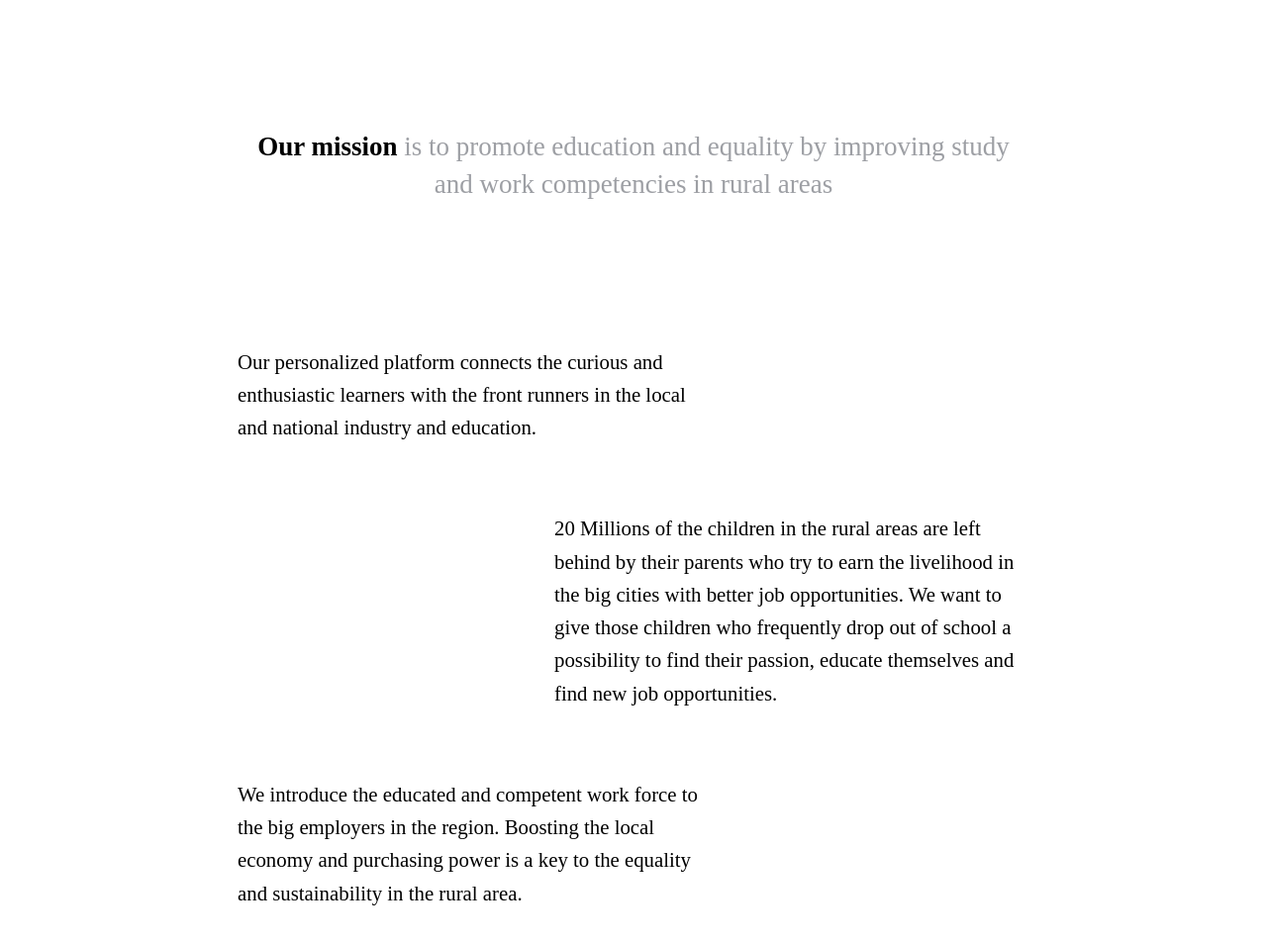
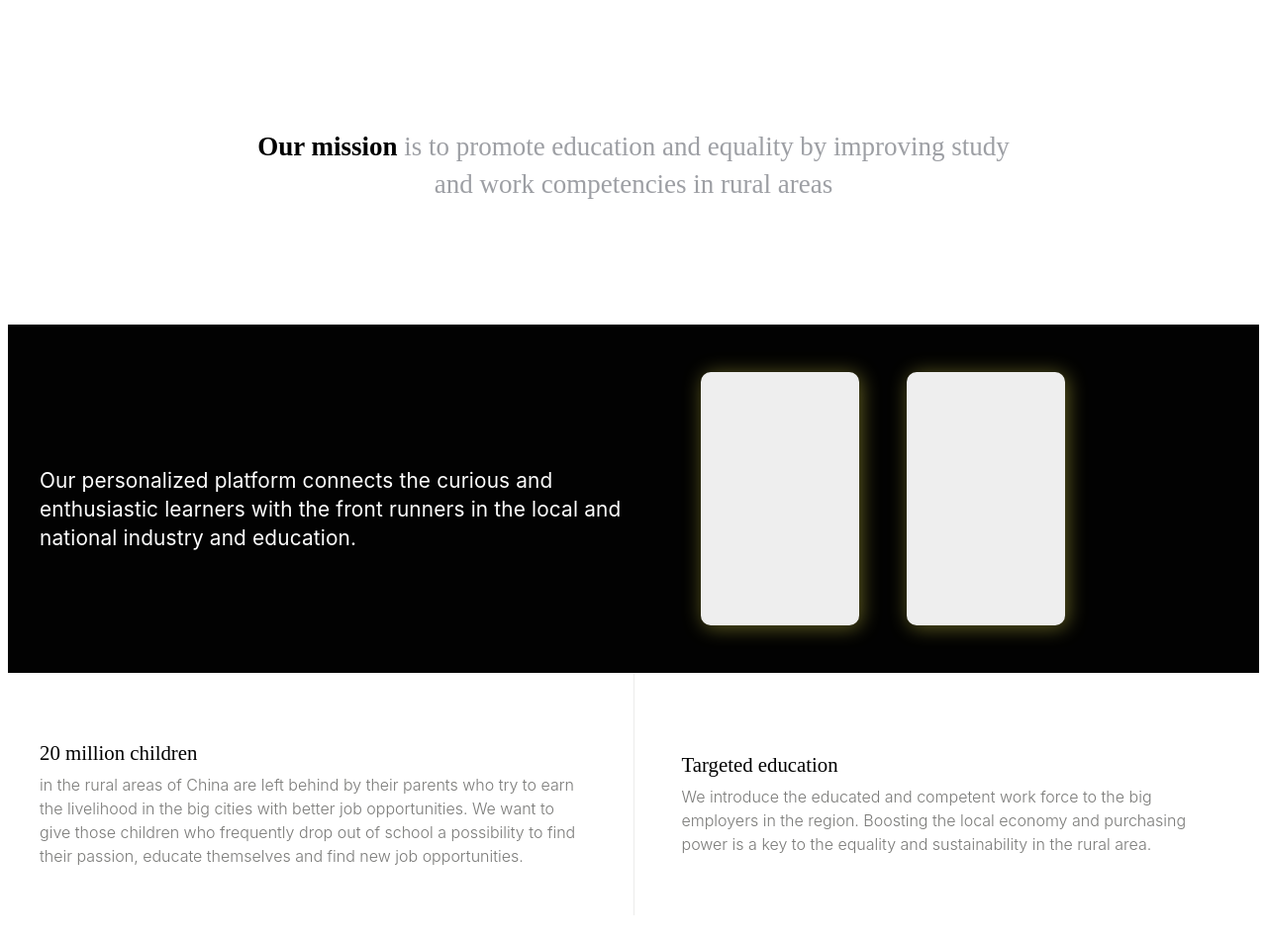
Before and after one commit to FourBs/Website, a Gatsby site: page /about in a window 1280 px wide. Shown: the whole page at 99% size. After the commit the page ends 933 px from the top, so only its background shows below. Built offline with nearby package versions, Linux system fonts and the light colour scheme; Gatsby itself is replaced by a stand-in of ours.

Commit message:
Add style

```diff
--- a/src/components/header.js
+++ b/src/components/header.js
@@ -59,7 +59,8 @@ const MainLinks = styled.ul`
 const MainLink = styled(Link).attrs({
   activeStyle: {
     boxShadow: 'inset 0 -12px 0 -6px rgba(246, 241, 87, 1)'
-  }
+  },
+  exact: true,
 })`
   display: inline-flex;
   align-items: center;
--- a/src/components/layout/index.js
+++ b/src/components/layout/index.js
@@ -3,6 +3,7 @@ export { MaxWidth } from './MaxWidth'
 
 export const TitleContainer = styled.div`
   display: flex;
+  flex-direction: column;
   align-items: center;
   justify-content: center;
   min-height: 40vh;
@@ -25,14 +26,49 @@ export const ContentContainer = styled.div`
   display: flex;
   flex-direction: column;
   max-width: 800px;
+  width: 100%;
   margin: 0 auto;
 `
 export const BigPara = styled.p`
-  align-self: ${ props => props.right ? 'flex-end' : 'flex-start' };
-  max-width: 60%;
+  align-self: ${ props => props.alignSelf ? props.alignSelf : 'center' };
+  max-width: 620px;
   margin-bottom: 3rem;
 
   font-size: 1.3rem;
   font-weight: 300;
   line-height: 1.6;
+  font-family: -apple-system, BlinkMacSystemFont, Segoe UI, Roboto, Oxygen,
+  Ubuntu, Cantarell, Fira Sans, Droid Sans, Helvetica Neue, sans-serif;
+  letter-spacing: 0.01rem;
 `
+
+export const HeadlineCompanion = styled.p`
+  max-width: 800px;
+
+  text-align: center;
+  color: rgba(132,135,141,0.8);
+  font-size: 1.347rem;
+  line-height: 2.074rem;
+  font-weight: 400;
+  font-family: -apple-system, BlinkMacSystemFont, Segoe UI, Roboto, Oxygen,
+  Ubuntu, Cantarell, Fira Sans, Droid Sans, Helvetica Neue, sans-serif;
+`
+
+export const SmallPara = BigPara.extend`
+  margin: 0;
+
+  font-size: 1rem;
+  line-height: 1.5;
+  color: #7b7b79;
+  letter-spacing: 0;
+`
+
+export const HighlightedSection = styled.div`
+  padding: 3rem 0;
+
+  background: #020202;
+`
+
+export const HighlightedSectionContent = styled.div`
+  display: flex;
+`
--- a/src/layouts/index.css
+++ b/src/layouts/index.css
@@ -206,7 +206,7 @@ body {
   -ms-font-feature-settings: "kern", "liga", "clig", "calt";
   -webkit-font-feature-settings: "kern", "liga", "clig", "calt";
   font-feature-settings: "kern", "liga", "clig", "calt";
-  background: #fafafa;
+  background: #fcfcfa;
 }
 img {
   max-width: 100%;
--- a/src/pages/about.js
+++ b/src/pages/about.js
@@ -9,7 +9,66 @@ import {
   Strong,
   ContentContainer,
   BigPara,
+  SmallPara,
+  HighlightedSection,
+  HighlightedSectionContent,
 } from '../components'
+
+const WhiteBigPara = BigPara.extend`
+  color: #fefefe;
+  margin-bottom: 0;
+  margin-right: 3rem;
+
+  font-weight: 400;
+  line-height: 1.4;
+`
+const ScreensContainer = styled.div`
+  align-self: flex-end;
+  display: flex;
+  flex-direction: row;
+`
+const ScreenMock = styled.div`
+  width: 10rem;
+  height: 16rem;
+  margin-right: 3rem;
+
+  background: #eee;
+  border-radius: 10px;
+  box-shadow: 2px 2px 20px rgba(247, 241, 86, .4);
+
+  &:last-child {
+    margin-right: 0;
+  }
+`
+const WhiteHighlightedSection = styled.div`
+  background: #fff;
+`
+const WhiteHighlightedSectionContent = styled.div`
+  display: flex;
+`
+const SectionSection = styled.div`
+  display: flex;
+  flex-direction: column;
+  justify-content: center;
+  padding: 3rem 3rem;
+
+  border-right: 1px solid #ececeb;
+
+  &:first-child {
+    padding-left: 0;
+  }
+
+  &:last-child {
+    padding-right: 0;
+    border-right: none;
+  }
+`
+const SmallTitle = styled.h3`
+  margin-bottom: .5rem;
+
+  font-weight: 500;
+  font-size: 1.3rem;
+`
 
 const AboutUsPage = () => (
   <div>
@@ -18,13 +77,31 @@ const AboutUsPage = () => (
         <BigTitle><Strong>Our mission</Strong> is to promote education and equality by improving study and work competencies in rural areas</BigTitle>
       </TitleContainer>
     </MaxWidth>
-    <MaxWidth>
-      <ContentContainer>
-        <BigPara>Our personalized platform connects the curious and enthusiastic learners with the front runners in the local and national industry and education.</BigPara>
-        <BigPara right>20 Millions of the children in the rural areas are left behind by their parents who try to earn the livelihood in the big cities with better job opportunities. We want to give those children who frequently drop out of school a possibility to find their passion, educate themselves and find new job opportunities.</BigPara>
-        <BigPara>We introduce the educated and competent work force to the big employers in the region. Boosting the local economy and purchasing power is a key to the equality and sustainability in the rural area.</BigPara>
-      </ContentContainer>
-    </MaxWidth>
+    <HighlightedSection>
+      <MaxWidth>
+        <HighlightedSectionContent>
+          <WhiteBigPara>Our personalized platform connects the curious and enthusiastic learners with the front runners in the local and national industry and education.</WhiteBigPara>
+          <ScreensContainer>
+            <ScreenMock />
+            <ScreenMock />
+          </ScreensContainer>
+        </HighlightedSectionContent>
+      </MaxWidth>
+    </HighlightedSection>
+    <WhiteHighlightedSection>
+      <MaxWidth>
+        <WhiteHighlightedSectionContent>
+          <SectionSection>
+            <SmallTitle>20 million children</SmallTitle>
+            <SmallPara>in the rural areas of China are left behind by their parents who try to earn the livelihood in the big cities with better job opportunities. We want to give those children who frequently drop out of school a possibility to find their passion, educate themselves and find new job opportunities.</SmallPara>
+          </SectionSection>
+          <SectionSection>
+            <SmallTitle>Targeted education</SmallTitle>
+            <SmallPara>We introduce the educated and competent work force to the big employers in the region. Boosting the local economy and purchasing power is a key to the equality and sustainability in the rural area.</SmallPara>
+          </SectionSection>
+        </WhiteHighlightedSectionContent>
+      </MaxWidth>
+    </WhiteHighlightedSection>
   </div>
 )
 
--- a/src/pages/partners.js
+++ b/src/pages/partners.js
@@ -21,8 +21,7 @@ const PartnersPage = () => (
     <MaxWidth>
       <ContentContainer>
         <BigPara>We highly appreciate your commitment for your company and environment. We can help you to boost the growth of your company by finding the best suitable  co-workers. Your new co-workers will have exactly the skills needed thanks to your company´s participation in their education.</BigPara>
-        <BigPara right>20 Millions of the children in the rural areas are left behind by their parents who try to earn the livelihood in the big cities with better job opportunities. We want to give those children who frequently drop out of school a possibility to find their passion, educate themselves and find new job opportunities.</BigPara>
-        <BigPara>We introduce the educated and competent work force to the big employers in the region. Boosting the local economy and purchasing power is a key to the equality and sustainability in the rural area.</BigPara>
+        <BigPara alignSelf='flex-end'>Through our platform you can reach new customers and partners in a given location. By boosting the local economy you profit and increase your influence.</BigPara>
       </ContentContainer>
     </MaxWidth>
   </div>
```
Also changed, not shown: src/pages/join-us.js (+83 -5 lines).
